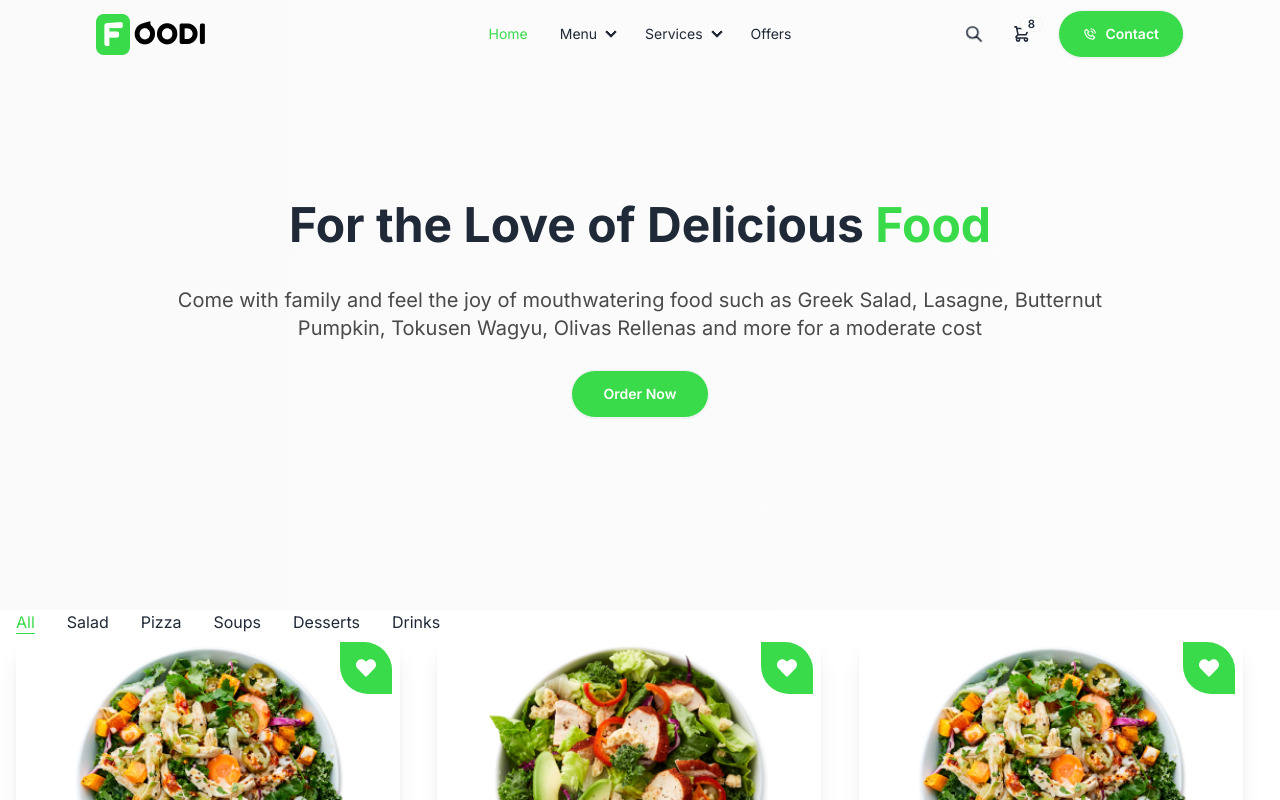
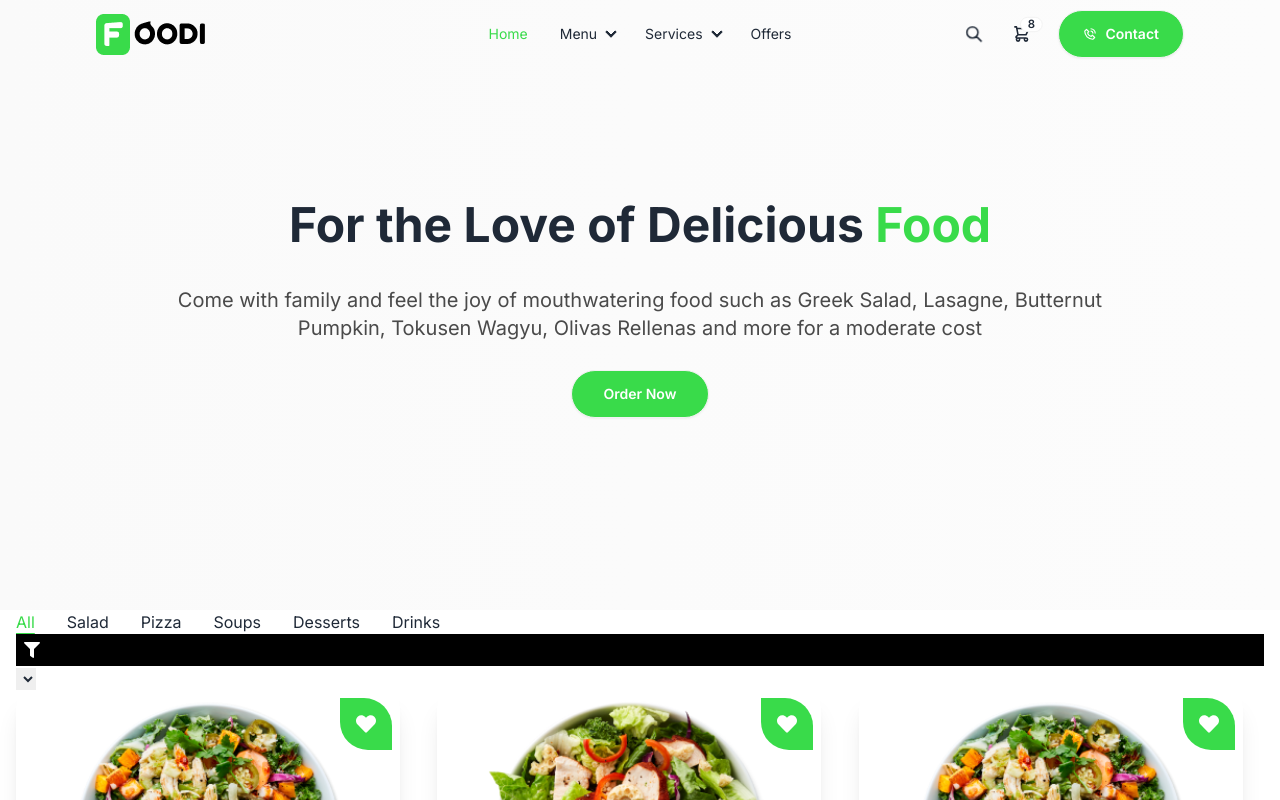
Before and after one commit to TrimZymberi/KuPoBlejna, a React (Vite) app in the folder kupoblejna/: page /menu in a window 1280 px wide. Shown: the top 800 px of the page. Built offline with nearby package versions, Linux system fonts and the light colour scheme.

Commit message:
sorting base filtering

```diff
--- a/kupoblejna/src/pages/shop/MenuComponent.jsx
+++ b/kupoblejna/src/pages/shop/MenuComponent.jsx
@@ -1,5 +1,6 @@
 import React, { useEffect, useState } from "react";
 import Cards from "../../components/Cards";
+import { FaFilter } from "react-icons/fa"
 
 const Menu = () => {
   const [menu, setMenu] = useState([]);
@@ -129,6 +130,19 @@ const handleSortChange = (option) => {
               >Drinks</button>
             </div>
 
+            {/* sorting base filtering*/}
+            <div>
+                <div className="bg-black p-2">
+                    <FaFilter className="h-4 w-4 text-white"/>
+                </div>
+
+                {/* sorting options*/}
+                <select name="sort" id="sort"
+                onChange={(e) => handleSortChange(e.target.value)}
+
+                >
+                </select>
+            </div>
         </div>
 
       {/*products card*/}
```
